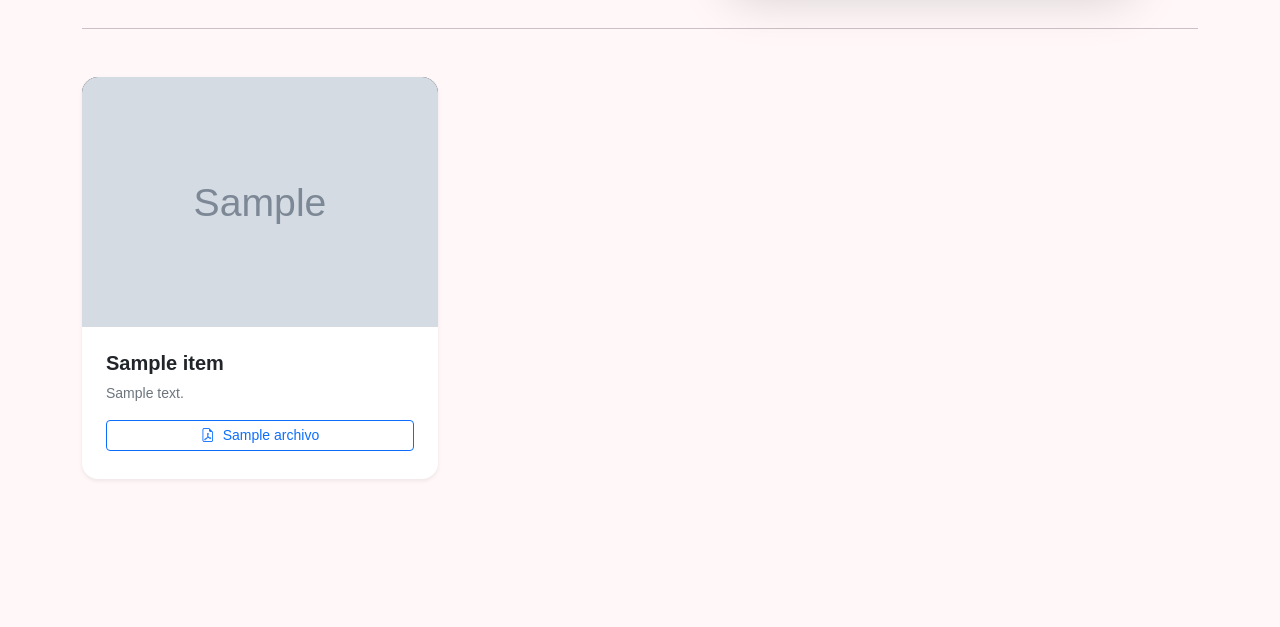
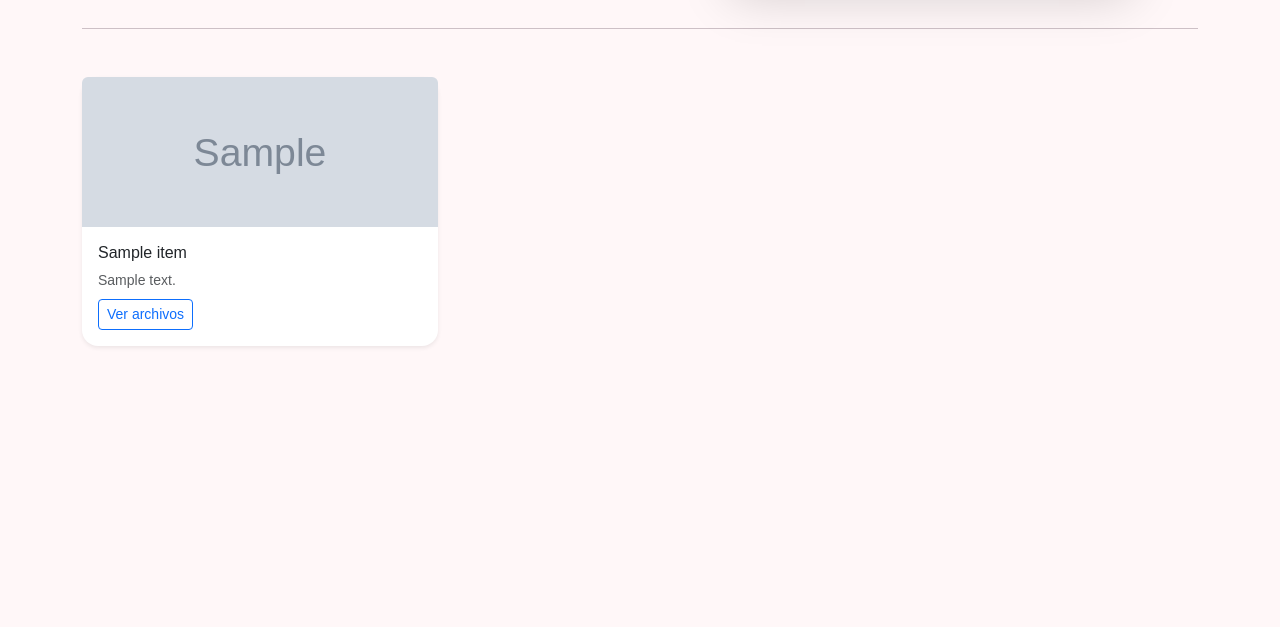
Before and after one commit to Martinacolomboo/DVOLVE, a Django app: template frontend/templates/frontend/podcast.html in a window 1280 px wide. Shown: the part 459-1086 px from the top of the page. After the commit the page ends 806 px from the top, so only its background shows below. Run offline with Django 5.2, Linux system fonts and the light colour scheme; the template is opened without the code that fills it: most values are stand-ins (such as "Sample title", 1, 10 or a date in 2020); grey boxes marked "Sample" are stand-in pictures.

Commit message:
cambio estilos

```diff
--- a/frontend/templates/frontend/podcast.html
+++ b/frontend/templates/frontend/podcast.html
@@ -54,41 +54,52 @@
   {% if podcasts %}
     <div class="row g-4">
         {% for item in podcasts %}
-            <div class="col-12 col-md-6 col-lg-4">
-
-                <div class="card h-100 border-0 shadow-sm rounded-4 overflow-hidden transition-hover">
-
-                    <div class="position-relative bg-dark text-center">
-                        {% if item.imagen_portada %}
-                            <img src="{{ item.imagen_portada.url }}" class="card-img-top" style="height: 250px; object-fit: cover;">
+            <!-- Card Podcast -->
+            <div class="col-md-4 mb-4">
+                <div class="card h-100 border-0 shadow-sm rounded-4">
+                    <a href="#" data-bs-toggle="modal" data-bs-target="#podcastModal{{ item.id }}" style="text-decoration:none;">
+                        {% if item.imagen_portada_url %}
+                            <img src="{{ item.imagen_portada_url }}" class="card-img-top rounded-top" style="height: 150px; object-fit: cover;">
+                        {% elif item.imagen_portada %}
+                            <img src="{{ item.imagen_portada.url }}" class="card-img-top rounded-top" style="height: 150px; object-fit: cover;">
                         {% else %}
-                            <div class="d-flex align-items-center justify-content-center" style="height: 250px; background-color: #f0e6ed;">
-                                <i class="bi bi-mic text-muted fs-1"></i>
+                            <div class="bg-light text-center py-5 rounded-top" style="height: 150px;">
+                                <i class="bi bi-mic fs-1 text-muted"></i>
                             </div>
                         {% endif %}
-                    </div>
-
-                    <div class="card-body p-4 d-flex flex-column">
-                        <h5 class="fw-bold mb-2 text-dark">{{ item.titulo }}</h5>
-                        <p class="text-secondary small mb-3 flex-grow-1" style="line-height: 1.5;">
-                            {{ item.descripcion|truncatechars:100 }}
-                        </p>
-
-                        <div class="mt-auto">
-                            {% for archivo in item.podcastarchivos.all %}
-                                <a href="{{ archivo.url }}" target="_blank" class="btn btn-outline-primary btn-sm mb-1 d-block">
-                                    <i class="bi bi-file-earmark-pdf me-1"></i> {{ archivo.nombre|default:"Archivo" }}
-                                </a>
-                            {% empty %}
-                                <span class="text-muted">Sin archivos</span>
-                            {% endfor %}
-
-
-
-                        </div>
+                    </a>
+                    <div class="card-body">
+                        <h6>{{ item.titulo }}</h6>
+                        <p class="small text-muted mb-0">{{ item.descripcion|truncatechars:50 }}</p>
+                        <!-- Botón para abrir modal (opcional si quieres un botón además de la imagen) -->
+                        <button class="btn btn-outline-primary btn-sm mt-2" data-bs-toggle="modal" data-bs-target="#podcastModal{{ item.id }}">
+                            Ver archivos
+                        </button>
                     </div>
                 </div>
+            </div>
 
+            <!-- Modal para ver/descargar archivos -->
+            <div class="modal fade" id="podcastModal{{ item.id }}" tabindex="-1" aria-labelledby="podcastModalLabel{{ item.id }}" aria-hidden="true">
+            <div class="modal-dialog modal-dialog-centered">
+                <div class="modal-content rounded-4">
+                <div class="modal-header border-0">
+                    <h5 class="modal-title" id="podcastModalLabel{{ item.id }}">{{ item.titulo }}</h5>
+                    <button type="button" class="btn-close" data-bs-dismiss="modal"></button>
+                </div>
+                <div class="modal-body">
+                    {% if item.podcastarchivos.all %}
+                        {% for archivo in item.podcastarchivos.all %}
+                            <a href="{{ archivo.url }}" target="_blank" class="btn btn-outline-primary w-100 mb-2" download>
+                                <i class="bi bi-file-earmark-pdf me-1"></i> {{ archivo.nombre|default:"Archivo" }}
+                            </a>
+                        {% endfor %}
+                    {% else %}
+                        <span class="text-muted">Sin archivos</span>
+                    {% endif %}
+                </div>
+                </div>
+            </div>
             </div>
         {% endfor %}
     </div>
```
